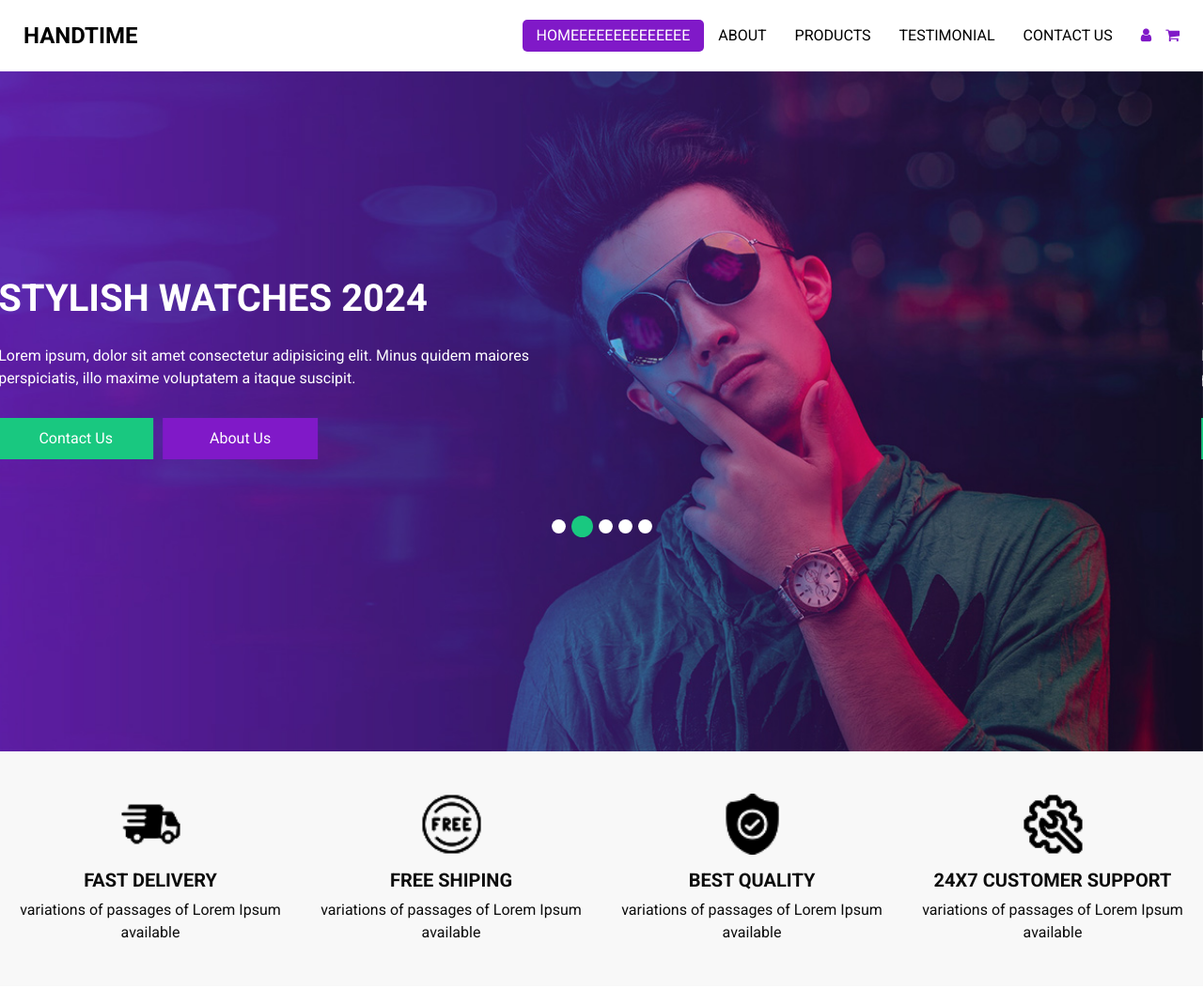
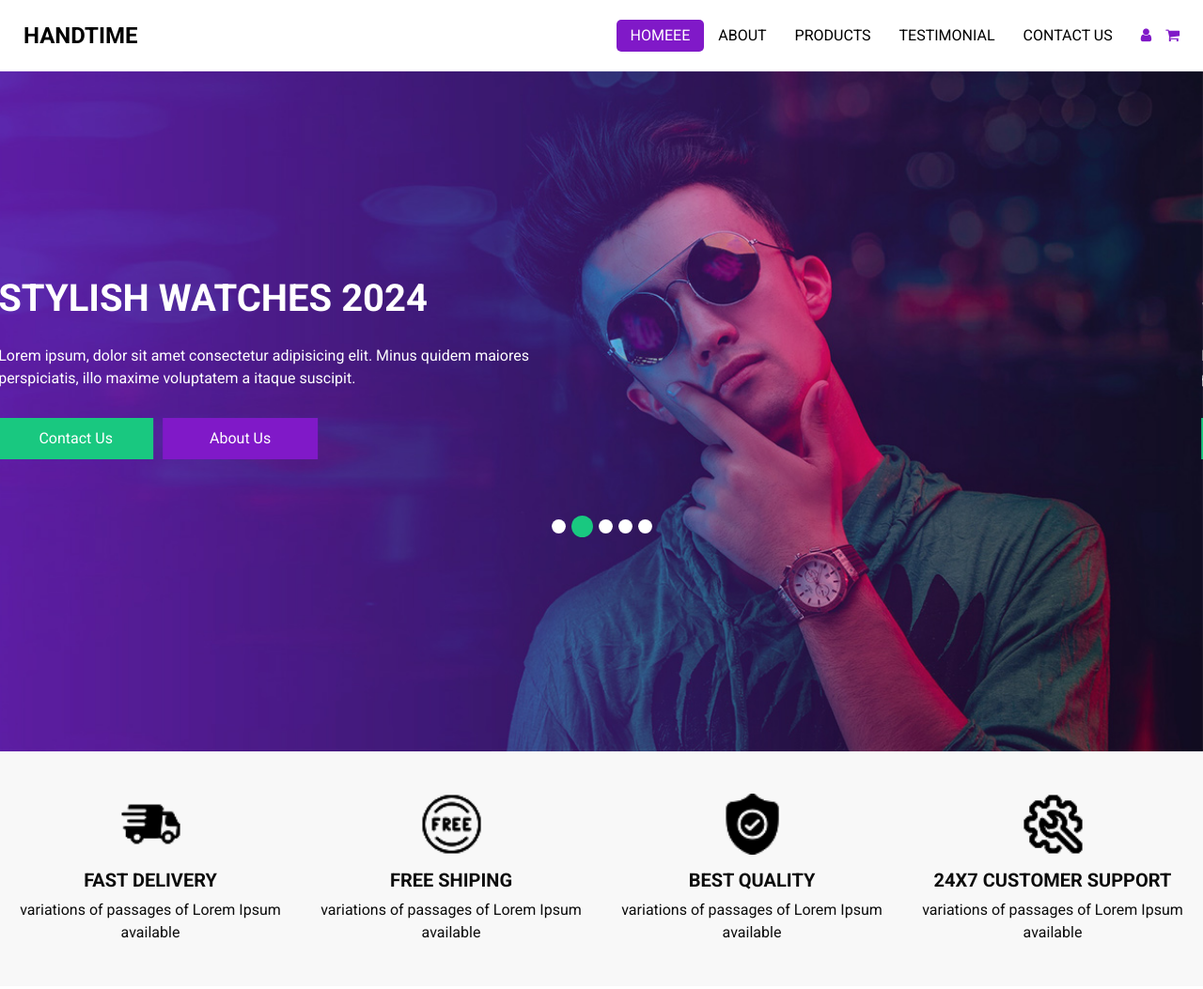
Before and after one commit to tirucloud/handtime, a plain HTML site: page index.html in a window 1280 px wide. Shown: the top 1053 px of the page at 94% size. Drawn offline with nearby package versions, Linux system fonts and the light colour scheme; some packages are replaced by stand-ins of ours.

Commit message:
Update index.html

```diff
--- a/index.html
+++ b/index.html
@@ -52,7 +52,7 @@
           <div class="collapse navbar-collapse" id="navbarSupportedContent">
             <ul class="navbar-nav  ">
               <li class="nav-item active">
-                <a class="nav-link" href="index.html">Homeeeeeeeeeeeeee <span class="sr-only">(current)</span></a>
+                <a class="nav-link" href="index.html">Homeee <span class="sr-only">(current)</span></a>
               </li>
               <li class="nav-item">
                 <a class="nav-link" href="about.html"> About</a>
```
